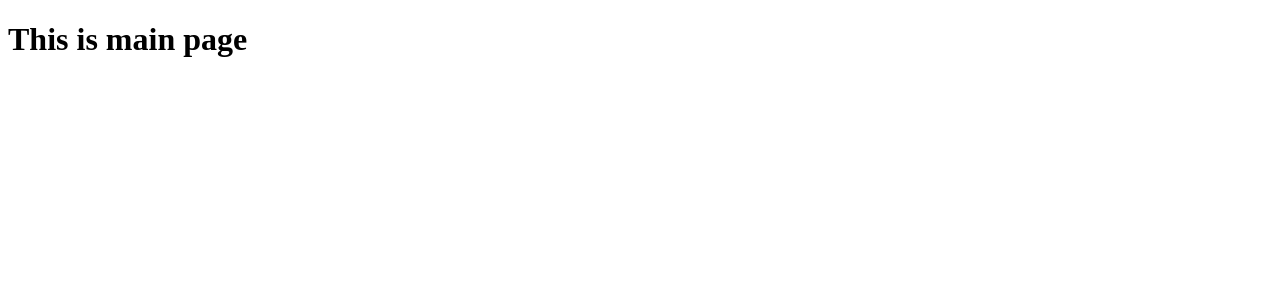
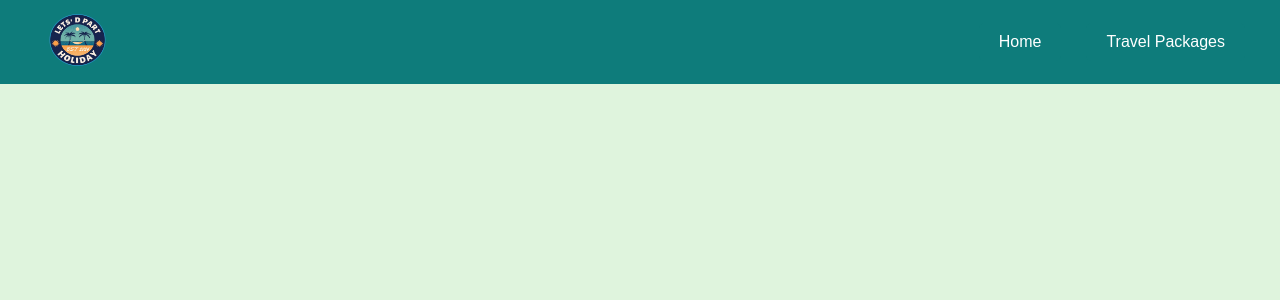
Before and after one commit to 1221109578/Git-Exercise-LetsD-part, a Flask app: page / in a window 1280 px wide. Shown: the top 300 px of the page. Run offline with Flask 3, Linux system fonts and the light colour scheme.

Commit message:
added css file for home.html

```diff
--- /dev/null
+++ b/websites/static/css/Home.css
@@ -0,0 +1,75 @@
+/*  border-style: solid;
+    border-color: red;
+    border-width: 5px;
+*/
+
+body {
+    font-family: Arial, sans-serif;
+    display: flex;
+    flex-direction: column;
+    min-height: 100vh;
+    margin: 0;
+    padding: 0;
+    background-color: #dff4dd;
+  }
+
+header {
+    background-color: #0e7c7b;
+    padding: 10px;
+}
+
+nav {
+    display: flex;
+    justify-content: space-between;
+    align-items: center;
+}
+
+.logo-container {
+    display: flex;
+    align-items: center;
+}
+
+.logo {
+    margin-left: 35px;
+}
+
+.logo img {
+    height: 60px;
+    width: 65px;
+}
+
+.nav-links {
+    display: flex;
+    justify-content: center;
+}
+
+.nav-links ul {
+    list-style-type: none;
+    margin: 0;
+    padding: 0;
+    display: flex;
+}
+
+.nav-links li {
+    margin-right: 25px;
+}
+
+.nav-links ul li a {
+    color: #fff;
+    text-decoration: none;
+}
+
+/* navigation links boxes*/
+.nav-links a{
+    display: inline-block;
+    background-color: #0e7c7b;
+    color: #fff;
+    padding: 10px 20px;
+    text-decoration: none;
+    border-radius: 5px;
+    transition: background-color 0.3s;
+}
+
+.nav-links a:hover {
+    background-color: #0b6362;
+}
--- a/websites/templates/Home.html
+++ b/websites/templates/Home.html
@@ -4,9 +4,22 @@
     <meta charset="UTF-8">
     <meta name="viewport" content="width=device-width, initial-scale=1.0">
     <title>LetsD'part</title>
+    <link rel="stylesheet" href="static/css/Home.css">
     <link rel= "icon" href="static/logo.png" type="image/icon type">
 </head>
 <body>
-    <div><h1>This is main page</h1></div>
+    <header>
+        <nav>
+            <div class="logo-container">
+                <div class="logo">
+                    <img src="/static/logo.png" alt="Logo">
+                </div>
+            </div>
+            <div class="nav-links">
+                <ul>
+                    <li><a href="/">Home</a></li>
+                    <li><a href="/package">Travel Packages</a></li>
+                </ul>
+            </div>
 </body>
 </html>
```
Also changed, not shown: websites/static/Lets’ D PART.png (deleted).
